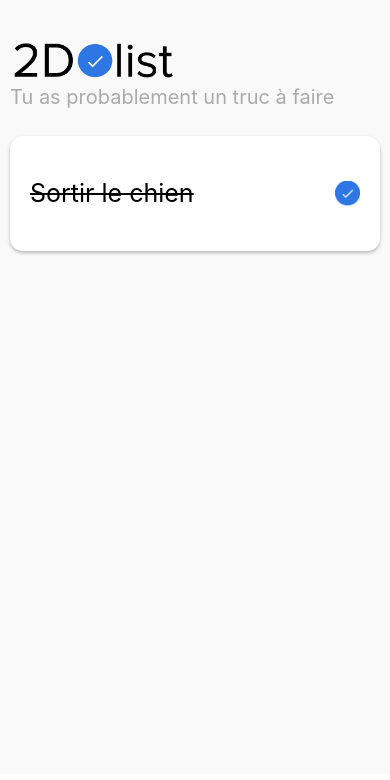
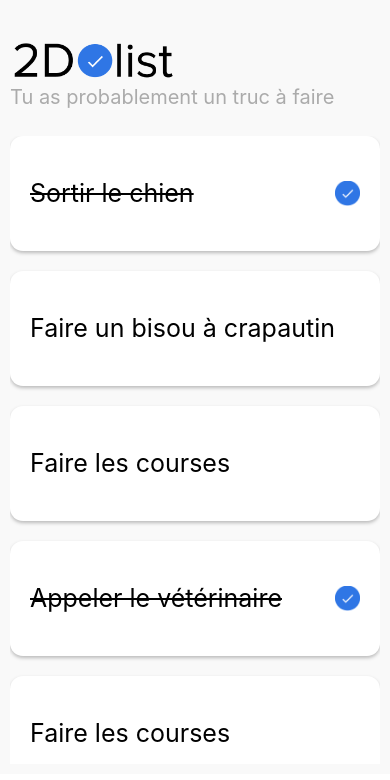
Before and after one commit to TimothyJounier/toDo-React-Native, a React Native app: screen / in a window 390 px wide. Shown: the top 780 px of the page. Built offline with nearby package versions, Linux system fonts and the light colour scheme.

Commit message:
todo list in view

```diff
--- a/App.js
+++ b/App.js
@@ -1,15 +1,30 @@
 import { SafeAreaProvider, SafeAreaView } from "react-native-safe-area-context";
-import { View } from "react-native";
+import { ScrollView, View } from "react-native";
 import { s } from "./App.style";
 import { Header } from "./components/Header/Header";
 import { CardTodo } from "./components/CardTodo/CardTodo";
-
-const TODO_LIST = [
-  { id: 1, title: "Sortir le chien", isCompleted: true },
-  { id: 2, title: "Faire un bisou à crapautin", isCompleted: false },
-];
+import { useState } from "react";
 
 export default function App() {
+  const [todoList, setTodoList] = useState([
+    { id: 1, title: "Sortir le chien", isCompleted: true },
+    { id: 2, title: "Faire un bisou à crapautin", isCompleted: false },
+    { id: 3, title: "Faire les courses", isCompleted: false },
+    { id: 4, title: "Appeler le vétérinaire", isCompleted: true },
+    { id: 5, title: "Faire les courses", isCompleted: false },
+    { id: 6, title: "Appeler le vétérinaire", isCompleted: true },
+    { id: 7, title: "Faire les courses", isCompleted: false },
+    { id: 8, title: "Appeler le vétérinaire", isCompleted: true },
+  ]);
+
+  function renderTodoList() {
+    return todoList.map((todo) => (
+      <View style={s.cardItem} key={todo.id}>
+        <CardTodo todo={todo}></CardTodo>
+      </View>
+    ));
+  }
+
   return (
     <>
       <SafeAreaProvider>
@@ -18,7 +33,7 @@ export default function App() {
             <Header></Header>
           </View>
           <View style={s.body}>
-            <CardTodo todo={TODO_LIST[0]}></CardTodo>
+            <ScrollView>{renderTodoList()}</ScrollView>
           </View>
         </SafeAreaView>
       </SafeAreaProvider>
--- a/App.style.js
+++ b/App.style.js
@@ -2,6 +2,7 @@ import { StyleSheet } from "react-native";
 
 export const s = StyleSheet.create({
   app: { backgroundColor: "#F9F9F9", flex: 1, padding: 10 },
+  cardItem: { marginBottom: 20 },
   header: { flex: 1 },
   body: { flex: 5 },
   footer: { height: 70 },
```
